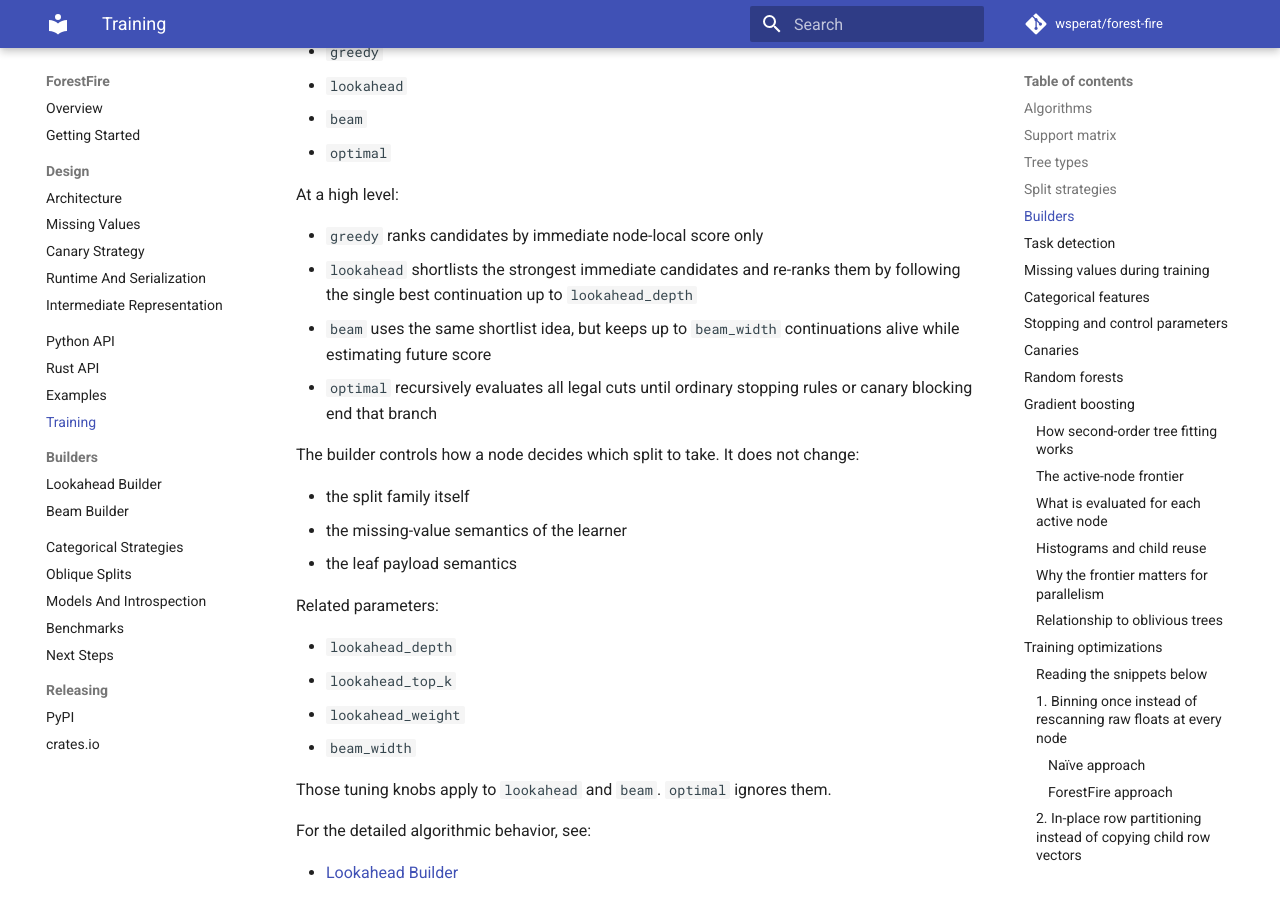
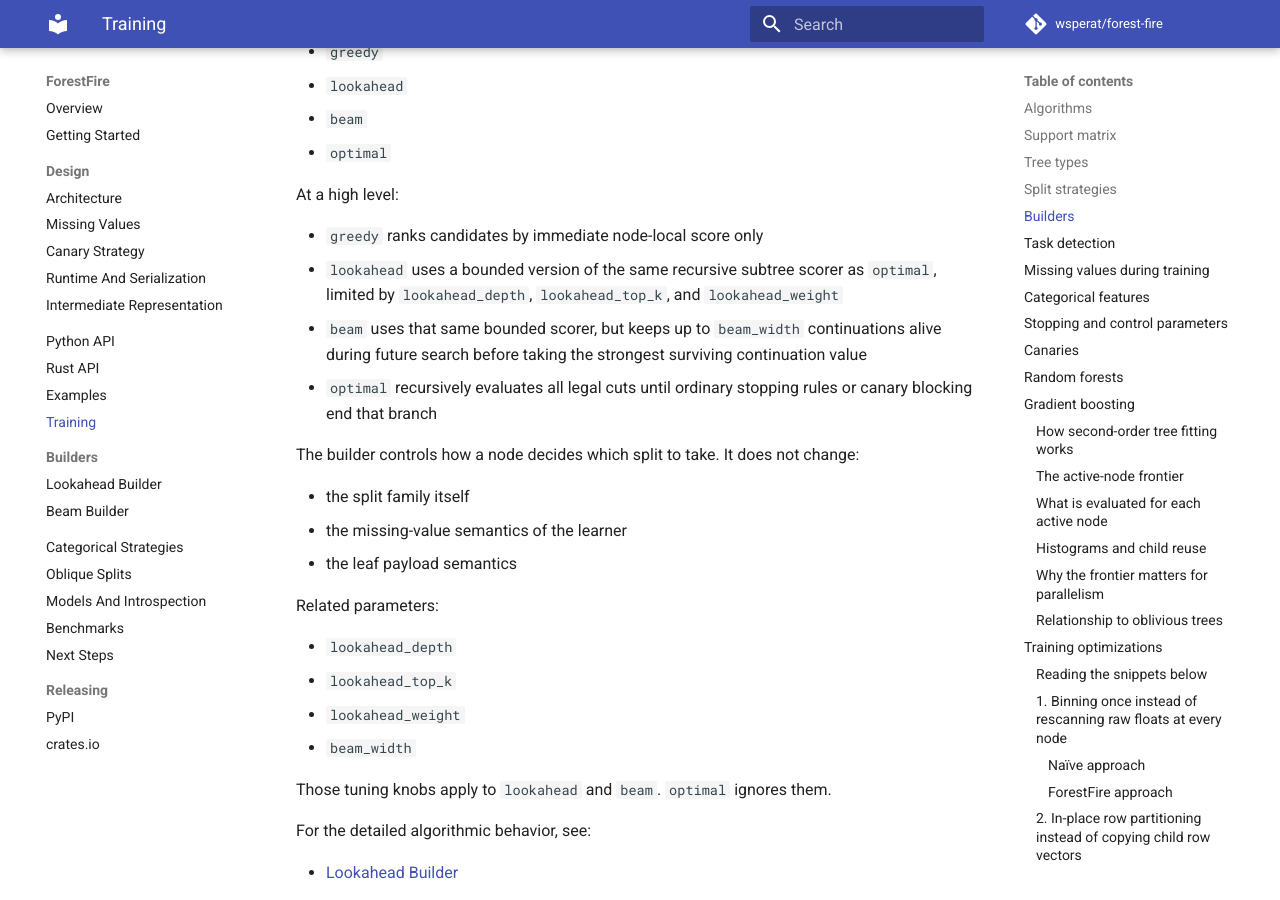
Before and after one commit to wsperat/forest-fire, an MkDocs documentation site: the page built from docs/training.md, in a window 1280 px wide and 900 px high, scrolled down 2683 px. Built offline with MkDocs 1.6.1 and Material for MkDocs 9.7.7, drawn with Linux system fonts in a browser that asks for light colours; comment, search, counter and statistics services are not loaded.

Commit message:
update docs and correct beam builder

```diff
--- a/docs/training.md
+++ b/docs/training.md
@@ -97,10 +97,12 @@ The public builders are:
 At a high level:
 
 - `greedy` ranks candidates by immediate node-local score only
-- `lookahead` shortlists the strongest immediate candidates and re-ranks them by
-  following the single best continuation up to `lookahead_depth`
-- `beam` uses the same shortlist idea, but keeps up to `beam_width`
-  continuations alive while estimating future score
+- `lookahead` uses a bounded version of the same recursive subtree scorer as
+  `optimal`, limited by `lookahead_depth`, `lookahead_top_k`, and
+  `lookahead_weight`
+- `beam` uses that same bounded scorer, but keeps up to `beam_width`
+  continuations alive during future search before taking the strongest
+  surviving continuation value
 - `optimal` recursively evaluates all legal cuts until ordinary stopping rules
   or canary blocking end that branch
 
```
Also changed, not shown: docs/beam-builder.md (+8 -2 lines), docs/lookahead-builder.md (+9 -2 lines), docs/optimal-builder.md (+4 -3 lines), docs/python-api.md (+4 -4 lines), 1 other file.
